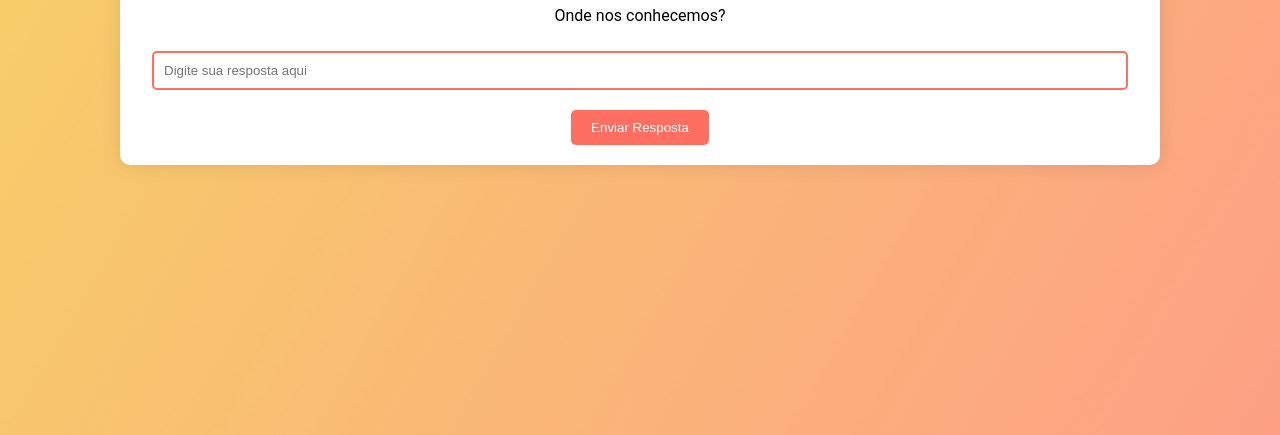
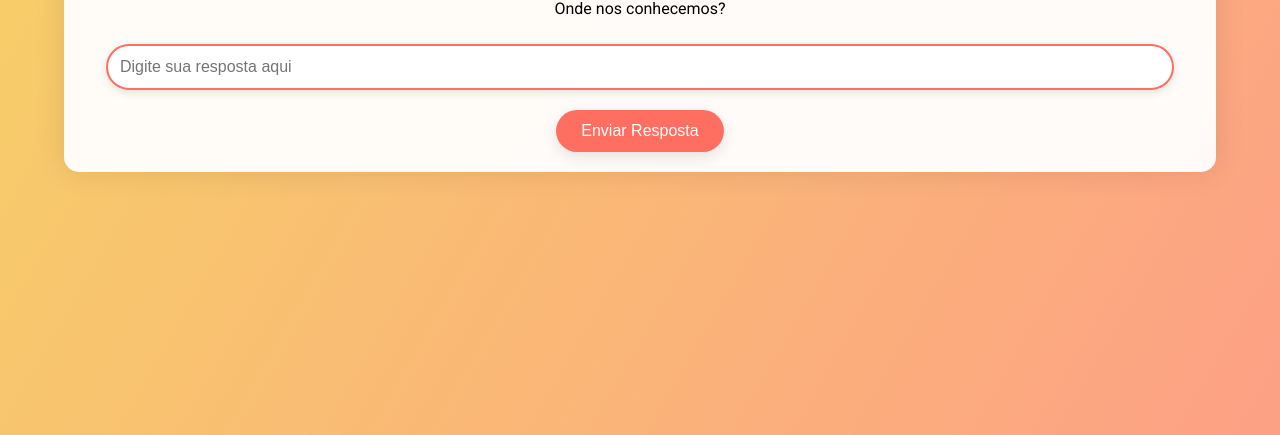
Before and after one commit to CarlossViniciuss/valentinesDay, a plain HTML site: page index.html in a window 1280 px wide. Shown: the part 365-800 px from the top of the page. Drawn offline with Linux system fonts and the light colour scheme.

Commit message:
Melhorando estilização

```diff
--- a/styles.css
+++ b/styles.css
@@ -1,3 +1,5 @@
+@import url('https://fonts.googleapis.com/css2?family=Roboto:wght@400;700&display=swap');
+
 body {
     font-family: 'Roboto', sans-serif;
     background: linear-gradient(120deg, #f6d365 0%, #fda085 100%);
@@ -10,16 +12,22 @@ body {
 }
 
 .container {
-    background: #fff;
-    padding: 20px;
-    border-radius: 10px;
-    box-shadow: 0 0 20px rgba(0, 0, 0, 0.1);
+    background: rgba(255, 255, 255, 0.95);
+    padding: 20px 30px;
+    border-radius: 15px;
+    box-shadow: 0 0 30px rgba(0, 0, 0, 0.1);
     text-align: center;
     max-width: 90%;
-    margin: 0 auto; /* Centraliza o container na página */
-    max-height: 90vh; /* Define a altura máxima como 90% da altura da tela */
-    overflow-y: auto; /* Adiciona uma barra de rolagem vertical quando o conteúdo ultrapassa a altura máxima */
-    width: 1000px;
+    margin: 0 auto;
+    max-height: 90vh;
+    overflow-y: auto;
+    width: 100%;
+    box-sizing: border-box;
+    transition: transform 0.3s ease;
+}
+
+.container:hover {
+    transform: scale(1.02);
 }
 
 .hidden {
@@ -27,33 +35,39 @@ body {
 }
 
 button {
-    padding: 10px 20px;
+    padding: 12px 25px;
     margin-top: 10px;
     border: none;
-    border-radius: 5px;
+    border-radius: 25px;
     background-color: #ff6f61;
     color: white;
     cursor: pointer;
-    transition: background-color 0.3s ease;
+    transition: background-color 0.3s ease, box-shadow 0.3s ease;
+    font-size: 1em;
+    box-shadow: 0 5px 15px rgba(0, 0, 0, 0.1);
 }
 
 button:hover {
     background-color: #e55b52;
+    box-shadow: 0 8px 20px rgba(0, 0, 0, 0.15);
 }
 
 input {
-    padding: 10px;
+    padding: 12px;
     margin: 10px 0;
     width: calc(100% - 24px);
     border: 2px solid #ff6f61;
-    border-radius: 5px;
+    border-radius: 25px;
     box-sizing: border-box;
-    transition: border-color 0.3s ease;
+    transition: border-color 0.3s ease, box-shadow 0.3s ease;
+    font-size: 1em;
+    box-shadow: 0 3px 10px rgba(0, 0, 0, 0.1);
 }
 
 input:focus {
     border-color: #e55b52;
     outline: none;
+    box-shadow: 0 5px 15px rgba(0, 0, 0, 0.1);
 }
 
 .question {
@@ -75,35 +89,39 @@ input:focus {
     font-size: 1.2em;
     font-weight: bold;
     color: #ff6f61;
+    margin-top: 20px;
 }
 
 .poem {
     text-align: left;
-    padding: 10px;
+    padding: 20px;
     overflow: auto;
     line-height: 1.6;
-    width: calc(50% - 20px);
-    display: inline-block;
-    vertical-align: top;
+    width: 100%;
     box-sizing: border-box;
-    margin: 0 auto; /* Adiciona margem automática esquerda e direita para centralizar */
+    margin: 10px auto;
+    background: rgba(255, 255, 255, 0.85);
+    border-radius: 15px;
+    box-shadow: 0 0 20px rgba(0, 0, 0, 0.1);
 }
 
 .letter-input {
-    width: 40px;
+    width: 50px;
     display: inline-block;
     vertical-align: middle;
     margin-left: 10px;
+    border-radius: 10px;
+    border: 2px solid #ff6f61;
+    padding: 5px;
+    text-align: center;
 }
 
 input[type=number]::-webkit-inner-spin-button {
     -webkit-appearance: none;
-
 }
 input[type=number] {
-   -moz-appearance: textfield;
-   appearance: textfield;
-
+    -moz-appearance: textfield;
+    appearance: textfield;
 }
 
 .error-message {
@@ -116,6 +134,14 @@ input.invalid {
     border-color: red;
 }
 
+@media screen and (min-width: 768px) {
+    .poem {
+        width: calc(50% - 20px);
+        height: 800px;
+        display: inline-block;
+        vertical-align: top;
+    }
+}
 
 @media screen and (max-width: 768px) {
     .container {
```
